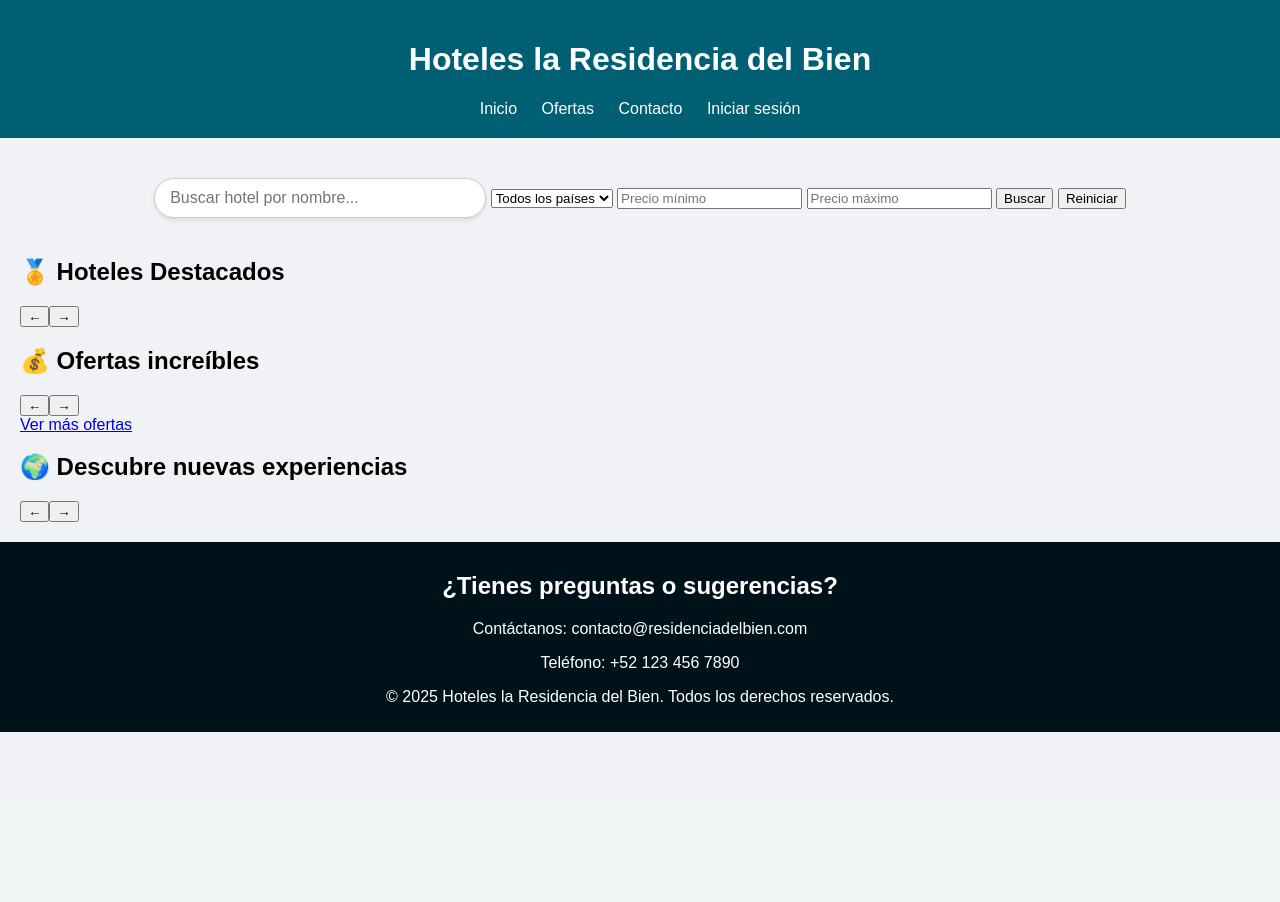
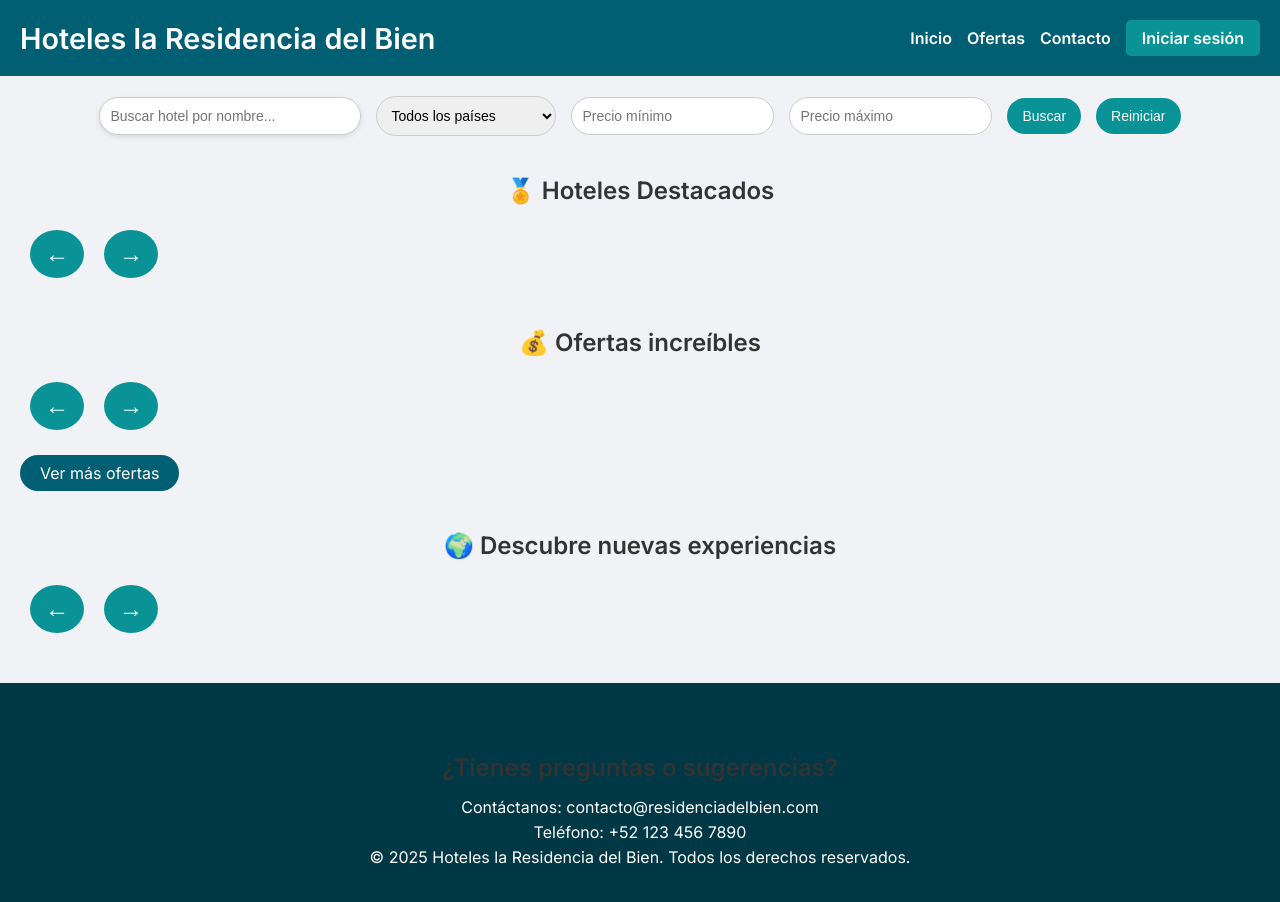
Before and after one commit to PulpadeMango/ProyectoWeb, a PHP site: page / in a window 1280 px wide. Before the commit the page ends 732 px from the top, so only its background shows below. Run offline with PHP 8.4, Linux system fonts and the light colour scheme.

Commit message:
Update styles.css
diseño para los login, boton de iniciar sesión, secciones, etc

```diff
--- a/styles.css
+++ b/styles.css
@@ -1,116 +1,96 @@
-/* Estilos generales */
+/* --------- NUEVO HEADER CON BOTÓN --------- */
+header {
+  background-color: #005f73;
+  color: white;
+  padding: 20px;
+  display: flex;
+  justify-content: space-between;
+  align-items: center;
+  flex-wrap: wrap;
+}
+
+header h1 {
+  font-size: 1.8em;
+  margin: 0;
+}
+
+h2 {
+  text-align: center;
+  margin-top: 40px;
+  color: #333;
+}
+
+header nav {
+  display: flex;
+  gap: 15px;
+  align-items: center;
+}
+
+header nav a {
+  color: white;
+  text-decoration: none;
+  font-weight: bold;
+}
+
+header .login-btn {
+  background-color: #0a9396;
+  color: white;
+  padding: 8px 16px;
+  border: none;
+  border-radius: 5px;
+  cursor: pointer;
+}
+
+header .login-btn:hover {
+  background-color: #00707b;
+}
 body {
-  font-family: Arial, sans-serif;
+  font-family: 'Inter', sans-serif;
   background-color: #f0f2f5;
   margin: 0;
   padding: 0;
 }
 
-/* Encabezado */
-header {
-  background-color: #005f73;
-  color: white;
-  padding: 20px;
-  text-align: center;
+/* --------- BUSCADOR --------- */
+#buscador .container {
+  display: flex;
+  flex-wrap: wrap;
+  gap: 15px;
+  justify-content: center;
+  align-items: center;
+  margin-top: 20px;
 }
 
-header nav a {
-  margin: 0 10px;
-  color: white;
-  text-decoration: none;
+#buscador input,
+#buscador select {
+  padding: 10px;
+  border-radius: 20px;
+  border: 1px solid #ccc;
+  font-size: 14px;
+  min-width: 180px;
+  max-width: 240px;
 }
 
-/* Contenido principal */
-main {
-  padding: 20px;
+#buscador button {
+  padding: 10px 15px;
+  border-radius: 20px;
+  border: none;
+  background-color: #0a9396;
+  color: white;
+  cursor: pointer;
+  transition: background 0.2s;
+  font-size: 14px;
 }
 
-#lista-hoteles {
-  display: flex;
-  flex-wrap: wrap;
-  gap: 20px;
-}
-
-.hotel {
-  background-color: white;
-  border-radius: 8px;
-  box-shadow: 0 2px 5px rgba(0,0,0,0.1);
-  padding: 15px;
-  width: 300px;
-}
-
-/* Pie de página */
-footer {
-  background-color: #001219;
-  color: white;
-  text-align: center;
-  padding: 10px;
-}
-
-.imagen-hotel {
-  width: 100%;
-  aspect-ratio: 16 / 9;
-  overflow: hidden;
-  border-radius: 8px;
-}
-
-.imagen-hotel img {
-  width: 100%;
-  height: 100%;
-  object-fit: cover;
+#buscador button:hover {
+  background-color: #00707b;
 }
 
 
-.detalle-hotel {
-  max-width: 800px;
-  margin: 0 auto;
-  padding: 20px;
-  background: white;
-  border-radius: 8px;
-  box-shadow: 0 0 10px rgba(0,0,0,0.1);
-}
-
-#btn-reservar {
-  background-color: #0a9396;
-  color: white;
-  padding: 10px 20px;
-  font-size: 1rem;
-  border: none;
-  border-radius: 5px;
-  cursor: pointer;
-}
-
-#btn-reservar:hover {
-  background-color: #005f73;
-}
-
-.enlace-hotel {
-  display: block;
-  text-decoration: none;
-  color: inherit;
-}
-
-.enlace-hotel:hover {
-  box-shadow: 0 0 10px rgba(0, 0, 0, 0.1);
-  transform: scale(1.01);
-  transition: 0.2s ease;
-}
-
-/* Sección del buscador - armonizar con el diseño */
-#buscador {
-  background-color: transparent;
-  padding: 20px 0;
-  text-align: center;
-}
-
-#buscador .container {
-  display: inline-block;
-}
-
 #busqueda {
-  width: 300px;
-  max-width: 90%;
-  padding: 10px 15px;
+  width: 80%;
+  max-width: 500px;
+  padding: 12px 18px;
   font-size: 16px;
   border: 1px solid #ccc;
   border-radius: 25px;
@@ -123,3 +103,199 @@
   border-color: #0a9396;
   box-shadow: 0px 2px 8px rgba(10,147,150,0.3);
 }
+
+/* --------- SECCIONES DE HOTELES --------- */
+.seccion-hoteles {
+  margin: 40px 0;
+  padding: 0 20px;
+}
+
+.seccion-hoteles h2 {
+  margin-bottom: 15px;
+  color: #333;
+}
+
+.carrusel {
+  display: flex;
+  overflow-x: auto;
+  scroll-behavior: smooth;
+  gap: 20px;
+  margin-bottom: 10px;
+}
+
+.carrusel::-webkit-scrollbar {
+  display: none;
+}
+
+.hotel {
+  flex: 0 0 auto;
+  width: 300px;
+  background-color: white;
+  border-radius: 8px;
+  box-shadow: 0 2px 5px rgba(0,0,0,0.1);
+  padding: 15px;
+}
+
+/* --------- IMÁGENES DE HOTEL --------- */
+.imagen-hotel {
+  width: 100%;
+  aspect-ratio: 16 / 9;
+  overflow: hidden;
+  border-radius: 8px;
+}
+
+.imagen-hotel img {
+  width: 100%;
+  height: 100%;
+  object-fit: cover;
+  display: block;
+}
+
+/* --------- BOTÓN VER MÁS --------- */
+.ver-mas {
+  margin-top: 15px;
+  display: inline-block;
+  background-color: #005f73;
+  color: white;
+  padding: 8px 20px;
+  text-decoration: none;
+  border-radius: 20px;
+  transition: 0.3s ease;
+}
+
+.ver-mas:hover {
+  background-color: #0a9396;
+}
+
+/* --------- FLECHAS DE CARRUSEL --------- */
+.flecha-carrusel {
+  background-color: #0a9396;
+  color: white;
+  border: none;
+  font-size: 24px;
+  padding: 10px 15px;
+  border-radius: 50%;
+  cursor: pointer;
+  margin: 10px;
+  transition: 0.3s ease;
+}
+
+.flecha-carrusel:hover {
+  background-color: #00707b;
+}
+
+/* --------- SECCIÓN DE CONTACTO --------- */
+#contacto {
+  background-color: #003845;
+  color: white;
+  padding: 30px 20px;
+  text-align: center;
+}
+
+#contacto h2 {
+  margin-bottom: 15px;
+}
+
+#contacto p {
+  margin: 5px 0;
+}
+
+.enlace-hotel {
+  display: block;
+  text-decoration: none;
+  color: inherit;
+  transition: transform 0.2s ease, box-shadow 0.2s ease;
+}
+
+.enlace-hotel:hover {
+  transform: scale(1.02);
+  box-shadow: 0 4px 12px rgba(0, 0, 0, 0.15);
+  border-radius: 8px;
+}
+
+.grid-ofertas {
+  display: grid;
+  grid-template-columns: repeat(auto-fit, minmax(280px, 1fr));
+  gap: 20px;
+  padding: 20px;
+}
+
+body {
+  font-family: 'Inter', sans-serif;
+  background-color: #f0f2f5;
+  margin: 0;
+  padding: 0;
+}
+
+/* Centrar el contenedor */
+.form-container {
+  max-width: 400px;
+  margin: 80px auto;
+  background-color: #ffffff;
+  padding: 30px;
+  border-radius: 12px;
+  box-shadow: 0 4px 20px rgba(0, 0, 0, 0.1);
+}
+
+/* Estilos para los campos del formulario */
+.form-container form {
+  display: flex;
+  flex-direction: column;
+}
+
+.form-container input {
+  padding: 10px;
+  margin-bottom: 15px;
+  border: 1px solid #ccc;
+  border-radius: 8px;
+  font-size: 14px;
+}
+
+/* Botón */
+.form-container button {
+  padding: 10px;
+  background-color: #0a9396;
+  color: white;
+  border: none;
+  border-radius: 8px;
+  font-size: 16px;
+  cursor: pointer;
+  transition: background-color 0.3s ease;
+}
+
+.form-container button:hover {
+  background-color: #005f73;
+}
+
+/* Error */
+.mensaje-error {
+  color: red;
+  text-align: center;
+  margin-top: 10px;
+}
+
+/* Enlace registro */
+.form-container p {
+  text-align: center;
+  margin-top: 15px;
+}
+
+.form-container a {
+  color: #0a9396;
+  text-decoration: none;
+}
+
+.login-btn {
+  background-color: #0a9396;
+  color: white;
+  padding: 8px 16px;
+  border: none;
+  border-radius: 5px;
+  text-decoration: none;
+  cursor: pointer;
+  font-weight: bold;
+}
+
+.login-btn:hover {
+  background-color: #00707b;
+}
```
